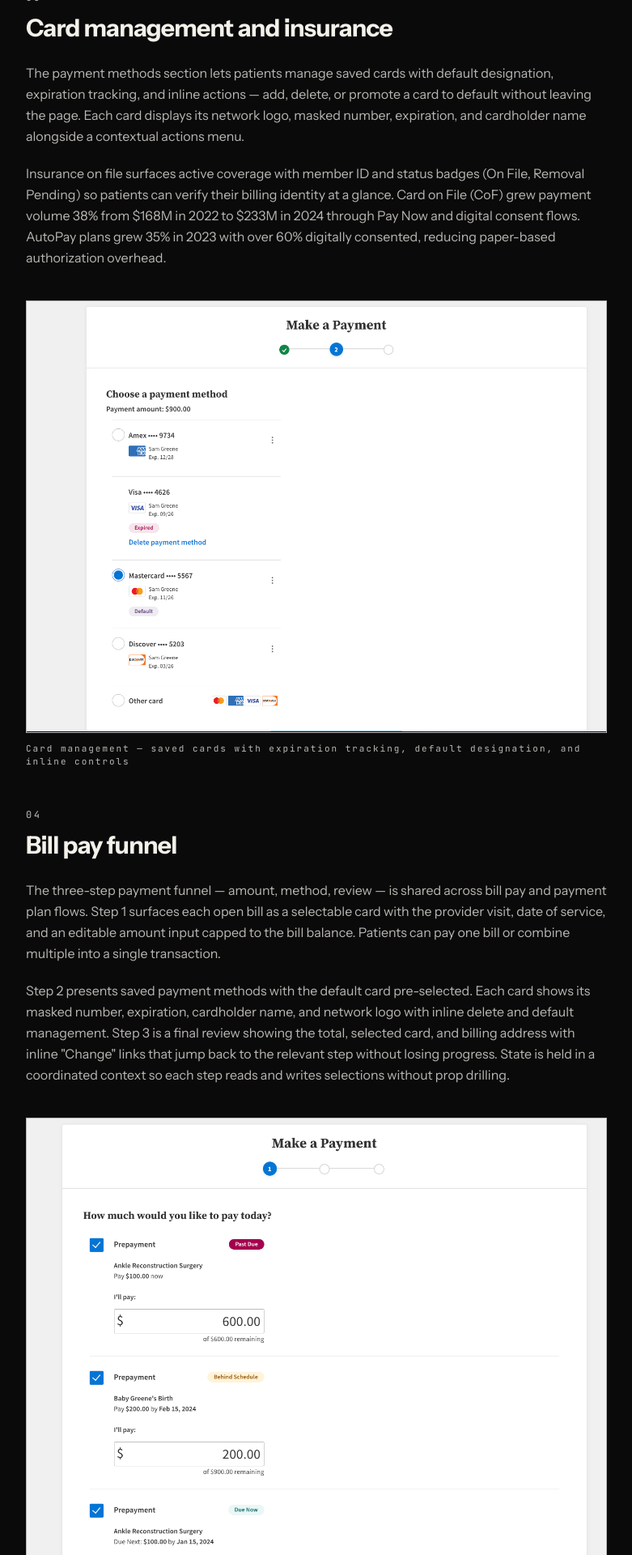
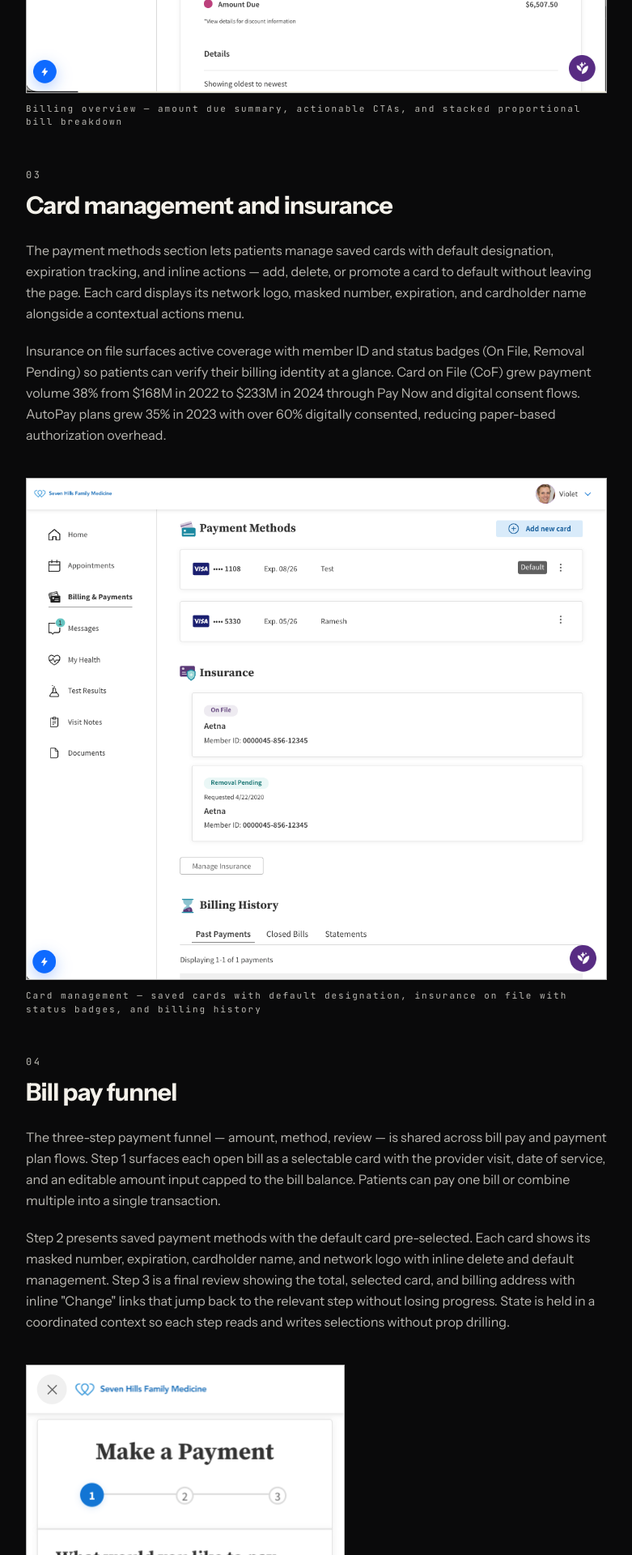
Before and after one commit to zonagilreath/zonadostuff, a React (Vite) app: page /work/athenahealth in a window 1280 px wide. Shown: the part 1900-3820 px from the top of the page at 81% size, without its empty margins (56-837 px from the left). Built offline with nearby package versions, Linux system fonts and the light colour scheme.

Commit message:
Use exact 8 screenshot images, add previously untracked image files

```diff
--- a/src/pages/work/Athenahealth.tsx
+++ b/src/pages/work/Athenahealth.tsx
@@ -2,14 +2,14 @@ import { Link } from 'react-router-dom';
 import { Container } from '../../components/ui/Container';
 
 const SCREENSHOTS = {
-  billingOverview:  '/images/athena_bill_summary.png',
-  paymentMethods:   '/images/athena_method.png',
-  methodSelection:  '/images/athena_method.png',
-  options:          '/images/athena_options.png',
+  billingOverview:  '/images/athena_billing_overview.png',
+  paymentMethods:   '/images/athena_payment_methods.png',
+  billSelection:    '/images/athena_bill_selection.png',
+  methodSelection:  '/images/athena_method_selection.png',
+  paymentPlan:      '/images/athena_payment_plan.png',
   pppSummary:       '/images/athena_ppp_summary.png',
   review:           '/images/athena_review.png',
   confirmation:     '/images/athena_confirmation.png',
-  auth:             '/images/athena_auth.png',
 } as const;
 
 function Tag({ children }: { children: string }) {
@@ -162,8 +162,8 @@ export function AthenahealthCaseStudy() {
 
                 <Screenshot
                   src={SCREENSHOTS.billingOverview}
-                  alt="Bill summary showing visit details, provider, date of service, amount billed, insurance adjustments, and patient responsibility breakdown"
-                  caption="Billing overview — itemized bill summary with insurance adjustments and patient responsibility"
+                  alt="Billing & Payments page showing amount due for 2 open bills, Make a Payment and Set Up Payment Plan CTAs, stacked bill summary bar, and insurance card upload prompt"
+                  caption="Billing overview — amount due summary, actionable CTAs, and stacked proportional bill breakdown"
                 />
               </section>
 
@@ -189,8 +189,8 @@ export function AthenahealthCaseStudy() {
 
                 <Screenshot
                   src={SCREENSHOTS.paymentMethods}
-                  alt="Payment method selection showing saved cards across networks — Amex, Visa (expired), Mastercard (default), Discover — with inline delete and default management"
-                  caption="Card management — saved cards with expiration tracking, default designation, and inline controls"
+                  alt="Payment Methods section showing two saved Visa cards with default badge and actions menu, Insurance section showing Aetna on file and removal pending, and Billing History tab"
+                  caption="Card management — saved cards with default designation, insurance on file with status badges, and billing history"
                 />
               </section>
 
@@ -216,21 +216,23 @@ export function AthenahealthCaseStudy() {
                 </div>
 
                 <Screenshot
-                  src={SCREENSHOTS.options}
-                  alt="Make a Payment step 1 showing prepayment bills with past due, behind schedule, and due now statuses and editable payment amounts"
-                  caption="Step 1 — per-bill amount inputs with status badges, capped to remaining balance"
+                  src={SCREENSHOTS.billSelection}
+                  alt="Make a Payment step 1 showing two bills due now with provider visit details and editable payment amount inputs"
+                  caption="Step 1 — per-bill amount inputs with due-now badges, capped to remaining balance"
+                  mobile
                 />
 
                 <Screenshot
                   src={SCREENSHOTS.methodSelection}
-                  alt="Make a Payment step 2 showing saved cards across networks with default selection, expired card handling, and inline card management"
-                  caption="Step 2 — saved card selection with default pre-selected, expiration badges, and inline delete controls"
+                  alt="Make a Payment step 2 showing two saved Visa cards, default card pre-selected with inline delete and make-default controls"
+                  caption="Step 2 — saved card selection with default pre-selected and inline card management"
+                  mobile
                 />
 
                 <Screenshot
                   src={SCREENSHOTS.review}
-                  alt="Make a Payment step 3 showing total payment amount, selected Visa card, billing address, and Change links"
-                  caption="Step 3 — full payment summary with inline Change links, card details, and billing address confirmation"
+                  alt="Make a Payment step 3 showing total payment, selected Visa card, billing address, and inline Change links"
+                  caption="Step 3 — full payment summary with inline Change links, card details, and billing address"
                   mobile
                 />
               </section>
@@ -260,6 +262,12 @@ export function AthenahealthCaseStudy() {
                   caption="Prepayment plan summary — progress tracking, due status badges, and payment CTA"
                 />
 
+                <Screenshot
+                  src={SCREENSHOTS.paymentPlan}
+                  alt="Payment plan setup showing three installment options — $626.88/mo for 4 months, $313.44/mo for 8 months, $208.90/mo for 12 months — for a $6,507.50 balance"
+                  caption="Plan setup — tiered installment options with calculated monthly amounts and final payment dates"
+                  mobile
+                />
               </section>
 
               <section>
```
